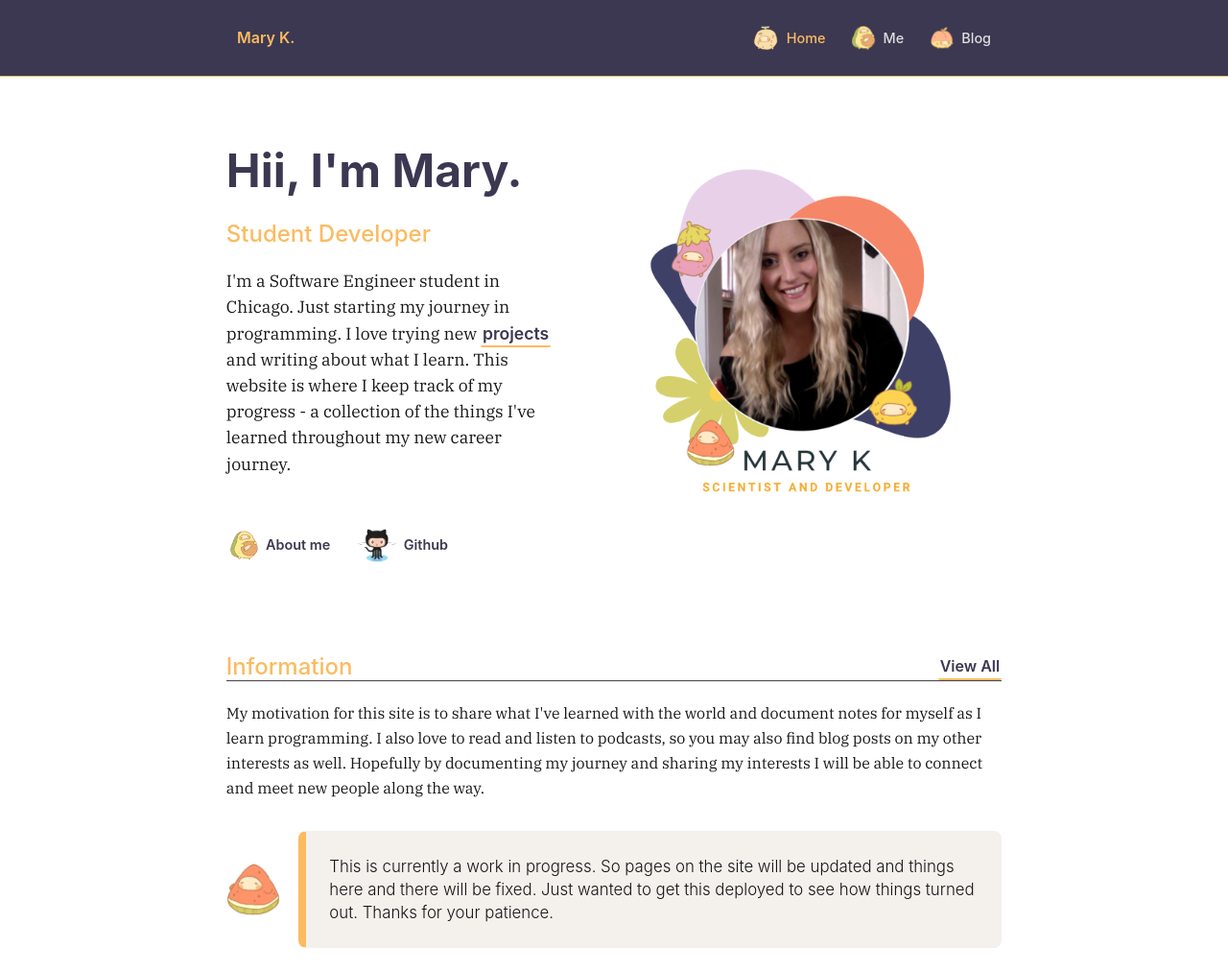
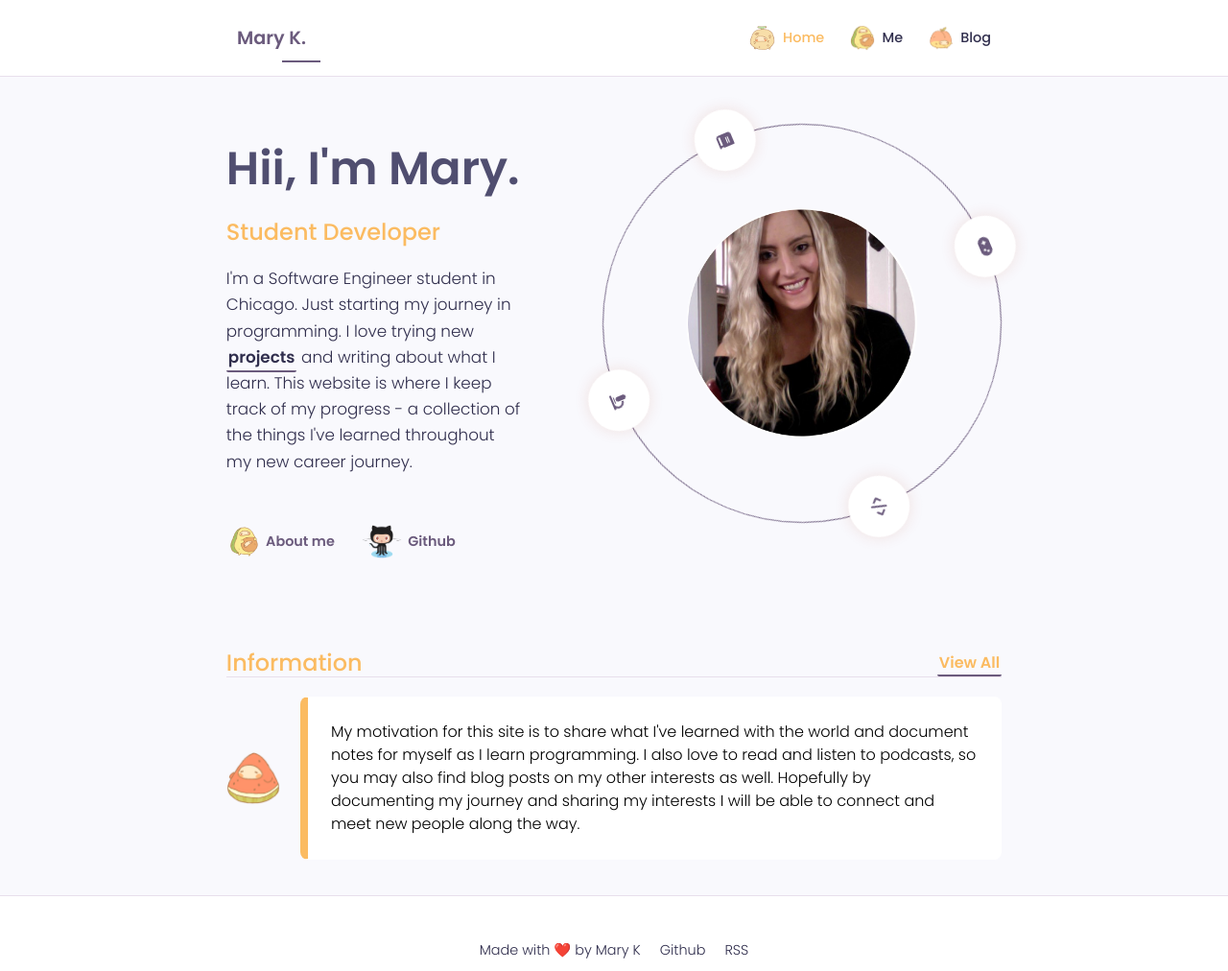
Before and after one commit to marykasp/maryk-dev, a Gatsby site: page / in a window 1280 px wide. Shown: the top 1012 px of the page at 96% size. Built offline with nearby package versions, Linux system fonts and the light colour scheme; Gatsby itself is replaced by a stand-in of ours; a web font is replaced by a local one.

Commit message:
update color theme

```diff
--- a/package.json
+++ b/package.json
@@ -14,7 +14,12 @@
     "test": "echo \"Write tests! -> https://gatsby.dev/unit-testing\" && exit 1"
   },
   "dependencies": {
+    "@fortawesome/fontawesome-svg-core": "^1.3.0",
+    "@fortawesome/free-brands-svg-icons": "^6.0.0",
+    "@fortawesome/free-solid-svg-icons": "^6.0.0",
+    "@fortawesome/react-fontawesome": "^0.1.17",
     "gatsby": "^4.7.1",
+    "gatsby-plugin-fontawesome-css": "^1.2.0",
     "gatsby-plugin-gatsby-cloud": "^4.7.0",
     "gatsby-plugin-image": "^2.7.0",
     "gatsby-plugin-sharp": "^4.9.0",
--- a/src/pages/index.js
+++ b/src/pages/index.js
@@ -2,8 +2,11 @@ import React from "react"
 import { graphql } from 'gatsby'
 import { Link } from 'gatsby'
 import Layout from '../components/Layout'
+import { FontAwesomeIcon } from '@fortawesome/react-fontawesome'
+import { faGamepad, faBook, faCode, faMicroscope } from '@fortawesome/free-solid-svg-icons'
 
-import profile from '../assets/fruity-profile-pic.png'
+
+import profile from '../assets/profile-pic.png'
 import avocado from '../assets/Avocado.png'
 import github from '../assets/github.png'
 import watermelon from '../assets/Watermelon.png'
@@ -21,7 +24,17 @@ export default function Home({ data }) {
                 <h2>{description}</h2>
                 <p className="subtitle small">I'm a Software Engineer student in Chicago. Just starting my journey in programming. I love trying new <Link to="/projects">projects</Link> and writing about what I learn. This website is where I keep track of my progress - a collection of the things I've learned throughout my new career journey.</p>
               </div>
-              <img src={profile} alt="Me" className="main-image"/>
+              <div class="profile-area">
+                <div class="outer-circle">
+                  <span><FontAwesomeIcon icon={faGamepad}/></span>
+                  <span><FontAwesomeIcon icon={faCode}/></span>
+                  <span><FontAwesomeIcon icon={faBook}/></span>
+                  <span><FontAwesomeIcon icon={faMicroscope}/></span>
+                </div>
+                <div class="inner-circle">
+                  <img src={profile} alt="me" class="main-image"></img>
+                </div>
+            </div>
             </div>
 
             <p className="hero-buttons">
@@ -46,10 +59,9 @@ export default function Home({ data }) {
           <h2 className="main-header">
             <span>Information</span> <Link to="/blog">View All</Link>
           </h2>
-          <p>My motivation for this site is to share what I've learned with the world and document notes for myself as I learn programming. I also love to read and listen to podcasts, so you may also find blog posts on my other interests as well. Hopefully by documenting my journey and sharing my interests I will be able to connect and meet new people along the way.</p>
           <div className='flex-content'>
             <img src={watermelon} alt="watermelon" width="60" height="60"/>
-            <p className="description">This is currently a work in progress. So pages on the site will be updated and things here and there will be fixed. Just wanted to get this deployed to see how things turned out. Thanks for your patience.</p>
+            <p className="description">My motivation for this site is to share what I've learned with the world and document notes for myself as I learn programming. I also love to read and listen to podcasts, so you may also find blog posts on my other interests as well. Hopefully by documenting my journey and sharing my interests I will be able to connect and meet new people along the way.</p>
           </div>
         </div>
       </article>
--- a/src/styles/global.css
+++ b/src/styles/global.css
@@ -1,51 +1,21 @@
-@import url("https://fonts.googleapis.com/css2?family=IBM+Plex+Serif:wght@400;600&family=Inconsolata&family=Roboto+Mono&display=swap");
-/* @import url("https://fonts.googleapis.com/css2?family=Merriweather:wght@300;400&family=Montserrat:wght@200;300;500&display=swap"); */
+@import url("https://fonts.googleapis.com/css2?family=Clicker+Script&family=Poppins:wght@200;300;400;500;600&family=Raleway:wght@300;400;500;600&display=swap");
 
 :root {
   /* Colors */
-  --primary: #3c3851;
-  --secondary: #fbbb61;
-  --ternary: #6d6593;
-  --link-color: #dfdfdf;
-  --border-color: #111;
-  --heading-font-color: var(--primary);
-  --background-color: ##f2f2f2;
-  --sidebar-color: #2b2b2b;
-  --navbar-color: var(--primary);
-  --navbar-color-hover: #383838;
-  --category-background-color: #161616;
-  --category-background-color-hover: #1f1f1f;
-  --light-border-color: #444;
-  --toolbar-background-color: #181818;
-  --toolbar-color: #eee;
-  --font-color: #181818;
-  --medium-font-color: #aaa;
-  --dark-font-color: #161616;
-  --bright-font-color: #eee;
-  --input-background: #393939;
-  --blockquote-background-color: #f4f0ec;
-  --blockquote-color: var(--dark-font-color);
-  --black: #111;
-  --inline-code-background-color: rgba(255, 255, 255, 0.08);
-  --inline-code-color: #b3b9c5;
-  --dark-opacity: rgba(0, 0, 0, 0.2);
-  --dark-opacity-hover: rgba(0, 0, 0, 0.3);
-  --reverse: #111;
-  --scrollbar: var(--border-color);
-  --scrollbar-track: var(--light-border-color);
-  --button-color: #9657a8;
-  --orange: #f68668;
-  --green: #abc063;
+  --bg-black-900: #f9f9fd;
+  --bg-black-100: #fff;
+  --bg-black-50: #e8dfec;
+  --text-black-900: #302e4d;
+  --text-black-700: #504e70;
+  --text-cta: #fff;
+  --skin-color: #6b5b7d;
+  --skin-color-2: #fbbb61;
+  --skin-color-3: #ee7282;
   --page-width: 850px;
 
   /* Font */
-  --font-family: "IBM Plex Serif", -apple-system, BlinkMacSystemFont,
-    "Helvetica Neue", "Roboto", Roboto, Arial, "Noto Sans", sans-serif,
-    "Apple Color Emoji", "Segoe UI", "Segoe UI Emoji", "Segoe UI Symbol",
-    "Noto Color Emoji";
-  --heading-font-family: -apple-system, BlinkMacSystemFont, "Helvetica Neue",
-    "Roboto", Roboto, Arial, "Noto Sans", sans-serif, "Apple Color Emoji",
-    "Segoe UI", "Segoe UI Emoji", "Segoe UI Symbol", "Noto Color Emoji";
+  --font-family: "Poppins", sans-serif;
+  --heading-font-family: "Poppins", sans-serif;
   --code-font-family: Menlo, "Roboto Mono", Courier New, monospace;
 }
 
@@ -69,7 +39,7 @@ body {
   font-size: 1rem;
   line-height: 1.6rem;
   color: var(--font-color);
-  background: var(--background-color);
+  background: var(--bg-black-900);
 }
 
 p,
@@ -78,7 +48,7 @@ ul,
 blockquote {
   font-size: 1rem;
   margin: 0 0 2rem;
-  color: var(--font-color);
+  color: var(--text-black-900);
   line-height: 1.625rem;
 }
 
@@ -94,8 +64,8 @@ ul li p {
 
 hr {
   /* background-color: #eee; */
-  border: 1px dashed var(--secondary);
-  color: var(--secondary);
+  border: 1px dashed var(--skin-color);
+  color: var(--skin-color);
   height: 1px;
   width: 100px;
 }
@@ -117,14 +87,14 @@ h5 {
   font-family: var(--heading-font-family);
   margin: 0 0 1.5rem 0;
   line-height: 1.2;
-  color: var(--heading-font-color);
+  color: var(--skin-color-2);
   font-weight: 500;
 }
 
 h2,
 h3,
 h4 {
-  color: var(--secondary);
+  color: var(--skin-color-2);
   font-weight: 500;
 }
 
@@ -134,11 +104,11 @@ a {
 }
 
 strong {
-  color: var(--ternary);
+  color: var(--skin-color);
 }
 
 em {
-  color: var(--ternary);
+  color: var(--skin-color-2);
 }
 
 /* CONTENT */
@@ -146,7 +116,7 @@ em {
 main {
   margin-top: 60px;
   min-height: calc(100vh - 215px);
-  background: var(--background-color);
+  background: var(--bg-black-900);
 }
 
 .container {
@@ -180,13 +150,13 @@ main {
 }
 
 .hero h1 {
-  color: var(--primary);
+  color: var(--text-black-700);
   font-size: 3rem;
   margin-bottom: 1.5rem;
 }
 
 .hero p.subtitle {
-  font-size: 1.1rem;
+  font-size: 1.05rem;
   line-height: 1.7rem;
 }
 
@@ -200,13 +170,13 @@ main {
   align-items: center;
   justify-content: space-between;
   font-size: 0.9rem;
-  color: var(--primary);
+  color: var(--skin-color);
   border: none;
   gap: 0.4rem;
 }
 
 .hero-buttons a.hero-button:hover {
-  color: var(--secondary);
+  color: var(--skin-color-2);
   border: none;
   background: transparent;
 }
@@ -232,25 +202,95 @@ main {
 .flex-content {
   display: flex;
   justify-content: space-between;
-  gap: 1.2rem;
+  gap: 1.3rem;
 }
 
 .main-header {
   display: flex;
   align-items: center;
   justify-content: space-between;
-  border-bottom: 1px solid var(--light-border-color);
+  border-bottom: 1px solid var(--bg-black-50);
 }
 
 .main-header a {
   font-size: 1rem;
 }
 
-.main-image {
-  width: 420px;
+/* PROFILE IMAGE */
+.profile-area {
+  text-align: center;
+  position: relative;
+  display: flex;
+  align-items: center;
+  justify-content: center;
+  margin-left: 4rem;
+}
+
+.profile-area .outer-circle {
+  width: 26rem;
+  height: 26rem;
+  border: 1px solid var(--skin-color);
+  border-radius: 50%;
+  position: relative;
+  animation: move 30s linear infinite;
+}
+
+@keyframes move {
+  to {
+    transform: rotate(360deg);
+  }
+}
+
+.profile-area .outer-circle span {
+  display: block;
+  width: 4rem;
+  height: 4rem;
+  border-radius: 50%;
+  position: absolute;
+  background: var(--bg-black-100);
+  color: var(--skin-color);
+  display: flex;
+  justify-content: center;
+  align-items: center;
+  box-shadow: 0 0 1rem hsl(14, 89%, 35%, 12%);
+}
+
+.profile-area .outer-circle span:nth-child(1) {
+  left: calc(50% - 2rem);
+  top: -2rem;
+}
+
+.profile-area .outer-circle span:nth-child(2) {
+  right: -2rem;
+  top: calc(50% - 2rem);
+}
+
+.profile-area .outer-circle span:nth-child(3) {
+  left: -2rem;
+  top: calc(50% - 2rem);
+}
+
+.profile-area .outer-circle span:nth-child(4) {
+  bottom: -2rem;
+  left: calc(50% - 2rem);
+}
+
+.profile-area .inner-circle {
+  position: absolute;
+  width: 15rem;
+  height: 15rem;
+  /* line-height: 20rem; */
+  border-radius: 50%;
+  overflow: hidden;
+  text-align: center;
+}
+
+.profile-area .inner-circle img {
+  width: 100%;
   height: auto;
-  /* border-radius: 8px; */
-  margin-left: 1rem;
+  position: relative;
+  top: 50%;
+  transform: translate(0%, -50%);
 }
 
 /* NAVIGATION - TOP BAR */
@@ -259,10 +299,10 @@ main {
   top: 0;
   left: 0;
   width: 100%;
-  background: var(--navbar-color);
+  background: var(--bg-black-100);
   height: 80px;
   z-index: 9;
-  border-bottom: 1px solid var(--secondary);
+  border-bottom: 1px solid var(--bg-black-50);
 }
 
 .navigation-inner {
@@ -288,7 +328,7 @@ main {
   display: flex;
   align-items: center;
   justify-content: center;
-  color: var(--link-color);
+  color: var(--text-black-900);
   gap: 0.4rem;
   font-size: 0.9rem;
   padding: 0.5rem;
@@ -298,22 +338,27 @@ main {
 }
 
 .navigation nav a.active {
-  color: var(--secondary);
+  color: var(--skin-color-2);
 }
 
 .navigation nav a.brand {
-  font-size: 1rem;
+  font-size: 1.2rem;
   font-weight: 600;
-  color: var(--secondary);
+  color: var(--skin-color);
+}
+
+.navigation nav a.brand::before {
+  content: "";
+  position: absolute;
+  height: 2px;
+  width: 40px;
+  background-color: var(--skin-color);
+  top: 80%;
+  left: 23%;
 }
 
 .navigation nav a.brand span {
   white-space: nowrap;
-}
-
-.navigation nav a:hover {
-  color: #fff;
-  background: var(--ternary);
 }
 
 .navigation nav img {
@@ -342,7 +387,7 @@ section h1 {
   font-size: 2.5rem;
   font-weight: 700;
   margin-bottom: 0.95rem;
-  color: var(--secondary);
+  color: var(--skin-color);
 }
 
 article h2,
@@ -353,11 +398,11 @@ article h5 {
 }
 
 article h3 {
-  color: var(--ternary);
+  color: var(--skin-color);
 }
 
 article h4 {
-  color: var(--green);
+  color: var(--skin-color-2);
   /* margin-bottom: 0.75rem;
   border-bottom: 1px solid var(--light-border-color); */
 }
@@ -366,12 +411,12 @@ article .description,
 section .description {
   padding: 1.5rem;
   margin-bottom: 0;
-  border: 1px solid var(--blockquote-background-color);
-  border-left: 8px solid var(--secondary);
-  background: var(--blockquote-background-color);
+  border: 1px solid var(--bg-black-100);
+  border-left: 8px solid var(--skin-color-2);
+  background: var(--bg-black-100);
   border-radius: 8px;
   font-family: var(--heading-font-family);
-  font-size: 1.05rem;
+  font-size: 1rem;
   line-height: 1.5rem;
   color: var(--dark-font-color);
 }
@@ -380,7 +425,7 @@ section .description {
 
 blockquote {
   padding: 0 1rem;
-  background: var(--blockquote-background-color);
+  background: var(--bg-black-50);
   border-radius: 8px;
   box-shadow: 2px 2px 4px hsl(0 0% 0% / 20%);
 }
@@ -394,7 +439,7 @@ blockquote p {
 }
 
 blockquote strong {
-  color: var(--secondary);
+  color: var(--skin-color);
 }
 
 article a {
@@ -403,12 +448,12 @@ article a {
   border-radius: 2px;
   padding: 2px;
   border-top: 2px solid transparent;
-  border-bottom: 2px solid var(--secondary);
+  border-bottom: 2px solid var(--skin-color);
 }
 
 article a:hover {
-  background: var(--primary);
-  color: var(--secondary);
+  background: var(--skin-color);
+  color: var(--skin-color-2);
   border-top: 2px solid var(--primary);
   border-bottom: 2px solid var(--primary);
 }
@@ -419,7 +464,7 @@ article li {
 
 article li::before {
   content: "\2022";
-  color: var(--secondary);
+  color: var(--skin-color-2);
   display: inline-block;
   width: 1em;
   margin-left: -1em;
@@ -450,7 +495,7 @@ a.post {
 
 a.post:hover {
   background: #fef1df;
-  border-left: 3px solid var(--ternary);
+  border-left: 3px solid var(--skin-color);
   font-family: var(--heading-font-family);
   border-radius: 8px;
 }
@@ -502,7 +547,7 @@ a.post h3 {
   display: flex;
   align-items: center;
   justify-content: center;
-  color: var(--primary);
+  color: var(--skin-color);
   gap: 0.4rem;
   font-size: 0.9rem;
   padding: 0.5rem;
@@ -512,14 +557,14 @@ a.post h3 {
 }
 
 .contact-buttons nav a:hover {
-  color: var(--secondary);
+  color: var(--skin-color-2);
 }
 
 /* FOOTER */
 
 .footer {
-  background: var(--navbar-color);
-  border-top: 1px solid var(--light-border-color);
+  background: var(--bg-black-100);
+  border-top: 1px solid var(--bg-black-50);
   padding: 3rem 0;
   font-family: var(--heading-font-family);
 }
@@ -547,18 +592,18 @@ a.post h3 {
 .footer span {
   display: flex;
   align-items: center;
-  color: var(--dark-font-color);
+  color: var(--text-black-900);
   font-size: 0.9rem;
   line-height: 1.2;
   padding: 0 0.5rem;
 }
 
 .footer span {
-  color: var(--link-color);
+  color: var(--text-black-900);
 }
 
 .footer a:hover {
-  color: var(--secondary);
+  color: var(--skin-color);
 }
 
 /* MOBILE */
```
Also changed, not shown: 1 other file.
